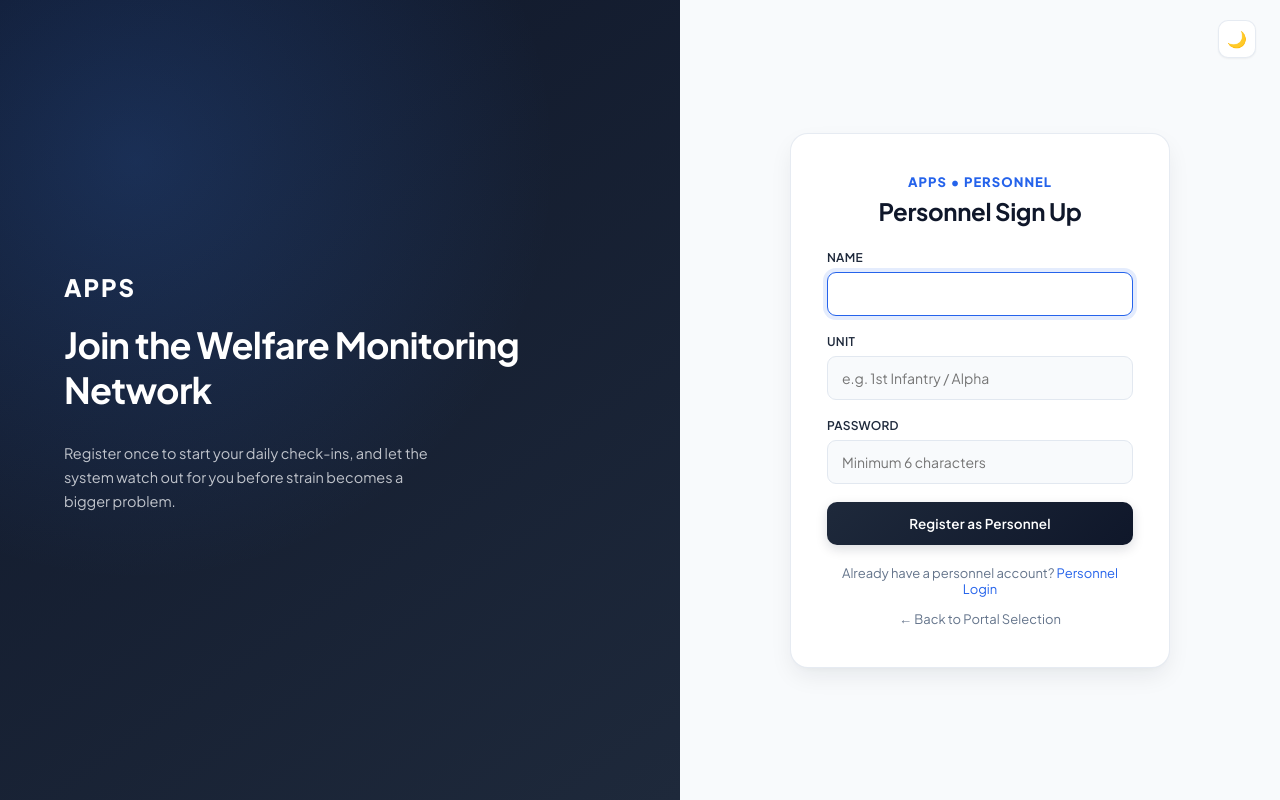
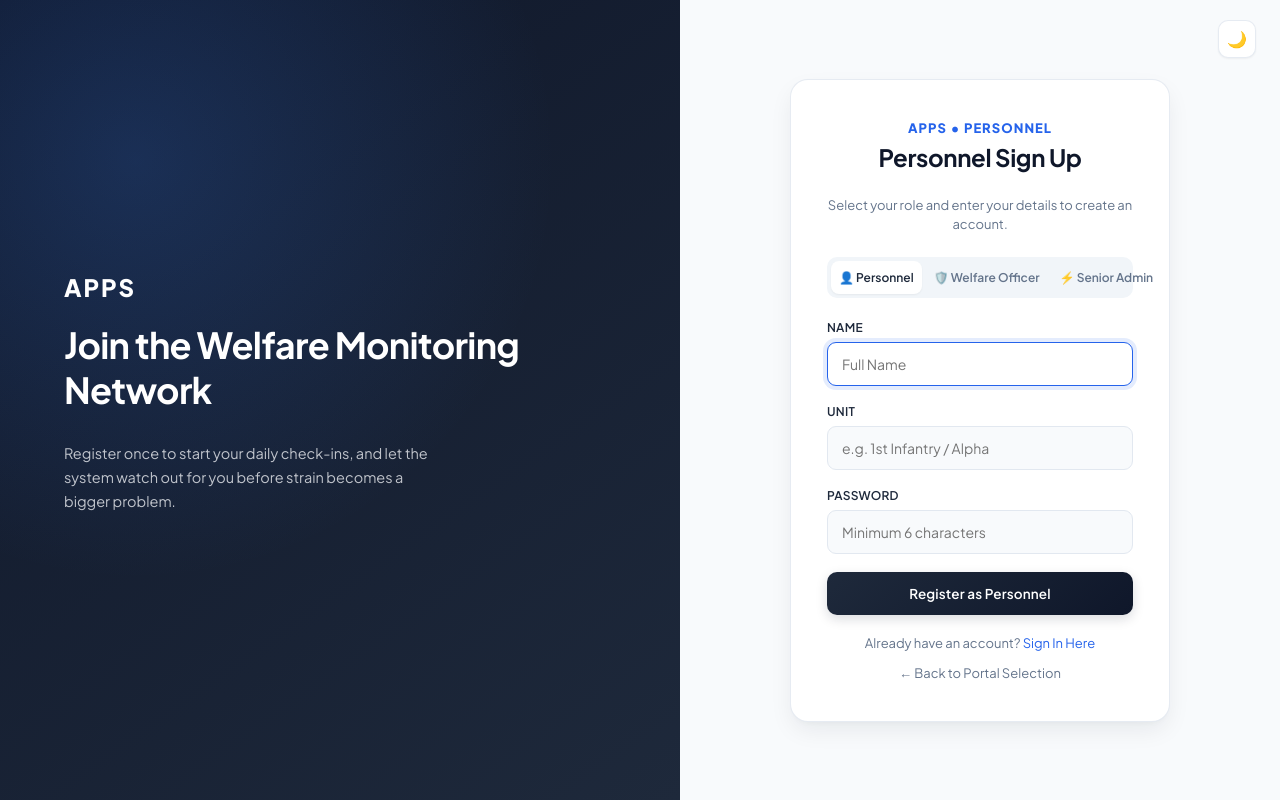
Before and after one commit to Poetrixx123-D/APPS, a Flask app: page /signup?role=personnel in a window 1280 px wide. Run offline with Flask 3, Linux system fonts and the light colour scheme; parts of the project's set-up code (start-up, migrations or seed data) failed here and were passed over.

Commit message:
Implement Single Unified Login and Smart Role Sign Up

```diff
--- a/backend/app.py
+++ b/backend/app.py
@@ -478,56 +478,63 @@ def signup():
     if "user_id" in session:
         return redirect(home_for_role(session.get("role")))
     error = None
+    role = request.args.get("role", "personnel").lower()
+    if role not in ("personnel", "officer", "admin"):
+        role = "personnel"
+
     if request.method == "POST":
-        name, unit, password, error = _read_signup_form()
-        if not error:
+        name = request.form.get("name", "").strip()
+        unit = request.form.get("unit", "").strip()
+        password = request.form.get("password", "")
+        role = request.form.get("role", "personnel").lower()
+        if role not in ("personnel", "officer", "admin"):
+            role = "personnel"
+
+        if not name or len(name) > 50:
+            error = "Please enter a name (up to 50 characters)."
+        elif len(unit) > 50:
+            error = "Unit/Department name is too long (max 50 characters)."
+        elif len(password) < 6:
+            error = "Password must be at least 6 characters."
+        else:
             conn = get_db()
             if _name_taken(conn, name):
                 error = "That name is already registered. Please log in or use a different name."
                 conn.close()
             else:
-                officer_id = pick_officer(conn)
-                conn.execute(
+                assigned_officer = pick_officer(conn) if role == "personnel" else None
+                cur = conn.execute(
                     "INSERT INTO Users (name, unit, password, role, assigned_officer_id) "
-                    "VALUES (?, ?, ?, 'personnel', ?)",
-                    (name, unit, generate_password_hash(password), officer_id)
+                    "VALUES (?, ?, ?, ?, ?)",
+                    (name, unit, generate_password_hash(password), role, assigned_officer)
                 )
                 conn.commit()
+                new_id = cur.lastrowid
                 conn.close()
-                return redirect(url_for("login"))
-    return render_template("signup.html", error=error)
-
-
-def _staff_signup(template, role, redirect_target):
-    if "user_id" in session:
-        return redirect(home_for_role(session.get("role")))
-    error = None
-    if request.method == "POST":
-        name, unit, password, error = _read_signup_form()
-        if not error:
-            conn = get_db()
-            if _name_taken(conn, name):
-                error = "That name is already registered. Please use a different name."
-            else:
-                conn.execute(
-                    "INSERT INTO Users (name, unit, password, role) VALUES (?, ?, ?, ?)",
-                    (name, unit, generate_password_hash(password), role)
-                )
-                conn.commit()
-                conn.close()
-                return redirect(url_for(redirect_target))
-            conn.close()
-    return render_template(template, error=error)
+
+                # Automatically log in the user upon registration
+                session.clear()
+                session.permanent = True
+                session["user_id"] = new_id
+                session["user_name"] = name
+                session["role"] = role
+                return redirect(home_for_role(role))
+
+    return render_template("signup.html", error=error, active_role=role)
 
 
 @app.route("/officer_signup", methods=["GET", "POST"])
 def officer_signup():
-    return _staff_signup("officer_signup.html", "officer", "officer_login")
+    if request.method == "POST":
+        return signup()
+    return redirect(url_for("signup", role="officer"))
 
 
 @app.route("/admin_signup", methods=["GET", "POST"])
 def admin_signup():
-    return _staff_signup("admin_signup.html", "admin", "admin_login")
+    if request.method == "POST":
+        return signup()
+    return redirect(url_for("signup", role="admin"))
 
 
 def _password_ok(conn, user, entered):
@@ -543,9 +550,14 @@ def _password_ok(conn, user, entered):
     return False
 
 
-def _handle_login(expected_role, template_args):
+@app.route("/login", methods=["GET", "POST"])
+@app.route("/personnel_login", methods=["GET", "POST"])
+@app.route("/officer_login", methods=["GET", "POST"])
+@app.route("/admin_login", methods=["GET", "POST"])
+def login():
     if "user_id" in session:
         return redirect(home_for_role(session.get("role")))
+
     error = None
     if request.method == "POST":
         name = request.form.get("name", "").strip()
@@ -554,99 +566,35 @@ def _handle_login(expected_role, template_args):
 
         if login_locked(key):
             error = "Too many failed attempts. Please wait a few minutes and try again."
+        elif not name or not password:
+            error = "Please enter both your name and password."
         else:
             conn = get_db()
             candidates = conn.execute(
                 "SELECT * FROM Users WHERE LOWER(TRIM(name)) = LOWER(?) ORDER BY id", (name,)
             ).fetchall()
             valid_users = [u for u in candidates if _password_ok(conn, u, password)]
-            user = next((u for u in valid_users if u["role"] == expected_role), None)
             conn.close()
 
-            if user:
+            if valid_users:
                 _LOGIN_FAILS.pop(key, None)
+                user = valid_users[0]
                 session.clear()
                 session.permanent = True
                 session["user_id"] = user["id"]
                 session["user_name"] = user["name"]
                 session["role"] = user["role"]
                 return redirect(home_for_role(user["role"]))
-            elif valid_users:
-                record_login_fail(key)
-                actual_role = valid_users[0]["role"]
-                if expected_role == "personnel":
-                    role_label = "Welfare Officer" if actual_role == "officer" else "Senior Admin"
-                    error = f"This account is registered as a {role_label}. Please use the {role_label} Portal."
-                elif expected_role == "officer":
-                    role_label = "Personnel" if actual_role == "personnel" else "Senior Admin"
-                    error = f"Access denied: This account is registered as {role_label}, not a Welfare Officer."
-                elif expected_role == "admin":
-                    role_label = "Personnel" if actual_role == "personnel" else "Welfare Officer"
-                    error = f"Access denied: This account is registered as {role_label}, not a Senior Admin."
             else:
                 record_login_fail(key)
                 error = "Invalid name or password. Please try again."
 
-    return render_template("login.html", error=error, **template_args)
-
-
-@app.route("/login", methods=["GET", "POST"])
-@app.route("/personnel_login", methods=["GET", "POST"])
-def login():
-    return _handle_login("personnel", {
-        "active_role": "personnel",
-        "role_title": "Personnel Login",
-        "role_badge": "PERSONNEL",
-        "brand_heading": "Personnel Stress & Welfare Monitoring",
-        "brand_sub": "Daily check-ins, personal wellness trends, and confidential communication with your unit welfare officer.",
-        "action_url": url_for("login"),
-        "submit_label": "Login as Personnel",
-        "signup_url": url_for("signup"),
-        "signup_prompt": "No personnel account yet?",
-        "signup_link_text": "Personnel Sign Up",
-    })
-
-
-@app.route("/officer_login", methods=["GET", "POST"])
-def officer_login():
-    return _handle_login("officer", {
-        "active_role": "officer",
-        "role_title": "Welfare Officer Login",
-        "role_badge": "OFFICER",
-        "brand_heading": "Welfare Officer Command Portal",
-        "brand_sub": "Monitor unit stress levels, respond to counseling requests, and coordinate welfare support.",
-        "action_url": url_for("officer_login"),
-        "submit_label": "Login as Officer",
-        "signup_url": url_for("officer_signup"),
-        "signup_prompt": "New Welfare Officer?",
-        "signup_link_text": "Officer Sign Up",
-    })
-
-
-@app.route("/admin_login", methods=["GET", "POST"])
-def admin_login():
-    return _handle_login("admin", {
-        "active_role": "admin",
-        "role_title": "Senior Admin Login",
-        "role_badge": "ADMIN",
-        "brand_heading": "Senior Administration Console",
-        "brand_sub": "High-level department analytics, unit breakdown reports, and system access provisioning.",
-        "action_url": url_for("admin_login"),
-        "submit_label": "Login as Admin",
-        "signup_url": url_for("admin_signup"),
-        "signup_prompt": "New Administrator?",
-        "signup_link_text": "Admin Sign Up",
-    })
+    return render_template("login.html", error=error)
 
 
 @app.route("/logout")
 def logout():
-    role = session.get("role")
     session.clear()
-    if role == "officer":
-        return redirect(url_for("officer_login"))
-    elif role == "admin":
-        return redirect(url_for("admin_login"))
     return redirect(url_for("login"))
 
 
--- a/backend/static/style.css
+++ b/backend/static/style.css
@@ -2242,3 +2242,53 @@ html.dark .response-box {
   background: rgba(16, 185, 129, 0.12) !important;
   border-left-color: var(--signal-low) !important;
 }
+
+/* ---------- Role Tabs Button Reset ---------- */
+button.role-tab {
+  border: none;
+  background: transparent;
+  cursor: pointer;
+  outline: none;
+}
+button.role-tab.active {
+  background: #ffffff;
+  color: var(--steel-deep);
+  box-shadow: var(--shadow-sm);
+}
+html.dark button.role-tab.active {
+  background: #1e293b !important;
+  color: #ffffff !important;
+}
+
+/* ---------- Role Chip Links ---------- */
+.role-chip-link {
+  display: inline-flex;
+  align-items: center;
+  gap: 4px;
+  font-family: 'Plus Jakarta Sans', -apple-system, sans-serif;
+  font-size: 11.5px;
+  font-weight: 600;
+  padding: 5px 12px;
+  border-radius: 20px;
+  background: #f1f5f9;
+  color: var(--steel-deep);
+  border: 1px solid var(--line);
+  text-decoration: none;
+  transition: all 0.15s ease;
+}
+.role-chip-link:hover {
+  background: #e2e8f0;
+  border-color: #cbd5e1;
+  color: var(--primary);
+  transform: translateY(-1px);
+}
+html.dark .role-chip-link {
+  background: #0c1527;
+  color: #cbd5e1;
+  border-color: rgba(255, 255, 255, 0.12);
+}
+html.dark .role-chip-link:hover {
+  background: #1e293b;
+  border-color: #3b82f6;
+  color: #60a5fa;
+}
--- a/backend/templates/signup.html
+++ b/backend/templates/signup.html
@@ -3,7 +3,7 @@
 <head>
 <meta charset="UTF-8">
 <meta name="viewport" content="width=device-width, initial-scale=1.0">
-<title>APPS - Personnel Registration</title>
+<title>APPS - Account Registration</title>
 <link rel="stylesheet" href="{{ url_for('static', filename='style.css') }}">
 <script>
   (function(){
@@ -26,33 +26,43 @@
 
   <div class="auth-brand-panel">
     <div class="brand-mark">APPS</div>
-    <h1>Join the Welfare Monitoring Network</h1>
-    <p>Register once to start your daily check-ins, and let the system watch out for you before strain becomes a bigger problem.</p>
+    <h1 id="brandTitle">Join the Welfare Monitoring Network</h1>
+    <p id="brandSub">Register once to start your daily check-ins, and let the system watch out for you before strain becomes a bigger problem.</p>
   </div>
 
   <div class="auth-form-panel">
     <div class="auth-card">
-      <div class="brand">APPS <span>•</span> PERSONNEL</div>
-      <h1>Personnel Sign Up</h1>
+      <div class="brand" id="brandPill">APPS <span>•</span> PERSONNEL</div>
+      <h1 id="formTitle">Personnel Sign Up</h1>
+      <p class="sub">Select your role and enter your details to create an account.</p>
+
+      <!-- Role Selector Tabs -->
+      <div class="role-tabs" id="roleTabs">
+        <button type="button" class="role-tab active" data-role="personnel" onclick="switchRole('personnel')">👤 Personnel</button>
+        <button type="button" class="role-tab" data-role="officer" onclick="switchRole('officer')">🛡️ Welfare Officer</button>
+        <button type="button" class="role-tab" data-role="admin" onclick="switchRole('admin')">⚡ Senior Admin</button>
+      </div>
 
       {% if error %}
         <div class="error-box">{{ error }}</div>
       {% endif %}
 
       <form method="POST" action="/signup">
+        <input type="hidden" name="role" id="roleInput" value="{{ active_role or 'personnel' }}">
+
         <label>Name</label>
-        <input type="text" name="name" required autofocus>
+        <input type="text" name="name" placeholder="Full Name" required autofocus>
 
-        <label>Unit</label>
-        <input type="text" name="unit" placeholder="e.g. 1st Infantry / Alpha" required>
+        <label id="unitLabel">Unit</label>
+        <input type="text" name="unit" id="unitInput" placeholder="e.g. 1st Infantry / Alpha" required>
 
         <label>Password</label>
         <input type="password" name="password" minlength="6" placeholder="Minimum 6 characters" required>
 
-        <button type="submit" class="btn">Register as Personnel</button>
+        <button type="submit" class="btn" id="submitBtn">Register as Personnel</button>
       </form>
 
-      <p class="foot-link">Already have a personnel account? <a href="/login">Personnel Login</a></p>
+      <p class="foot-link">Already have an account? <a href="/login">Sign In Here</a></p>
       <p class="foot-link" style="margin-top:14px;"><a href="/portal" style="color:var(--steel); text-decoration:none;">← Back to Portal Selection</a></p>
     </div>
   </div>
@@ -60,6 +70,77 @@
 </div>
 
 <script>
+  var roleData = {
+    personnel: {
+      pill: 'APPS • PERSONNEL',
+      title: 'Personnel Sign Up',
+      brandTitle: 'Join the Welfare Monitoring Network',
+      brandSub: 'Register once to start your daily check-ins, and let the system watch out for you before strain becomes a bigger problem.',
+      unitLabel: 'Unit',
+      unitPlaceholder: 'e.g. 1st Infantry / Alpha',
+      btnText: 'Register as Personnel'
+    },
+    officer: {
+      pill: 'APPS • WELFARE OFFICER',
+      title: 'Welfare Officer Sign Up',
+      brandTitle: 'Welfare Officer Command Portal',
+      brandSub: 'Register your Welfare Officer account to coordinate stress monitoring, support requests, and counseling.',
+      unitLabel: 'Unit / Station',
+      unitPlaceholder: 'e.g. 1st Infantry / Alpha',
+      btnText: 'Register as Officer'
+    },
+    admin: {
+      pill: 'APPS • SENIOR ADMIN',
+      title: 'Senior Admin Sign Up',
+      brandTitle: 'Senior Administration Console',
+      brandSub: 'Register your Senior Administrator account to access organization metrics, reports, and unit breakdowns.',
+      unitLabel: 'Unit / Department',
+      unitPlaceholder: 'e.g. HQ Command / Welfare Directorate',
+      btnText: 'Register as Senior Admin'
+    }
+  };
+
+  function switchRole(role) {
+    if (!roleData[role]) role = 'personnel';
+    var d = roleData[role];
+
+    // Update active tab buttons
+    document.querySelectorAll('.role-tab').forEach(function(tab) {
+      if (tab.getAttribute('data-role') === role) {
+        tab.classList.add('active');
+      } else {
+        tab.classList.remove('active');
+      }
+    });
+
+    // Update hidden form input
+    document.getElementById('roleInput').value = role;
+
+    // Update UI text and placeholders
+    document.getElementById('brandPill').innerHTML = d.pill.replace('•', '<span>•</span>');
+    document.getElementById('formTitle').textContent = d.title;
+    document.getElementById('brandTitle').textContent = d.brandTitle;
+    document.getElementById('brandSub').textContent = d.brandSub;
+    document.getElementById('unitLabel').textContent = d.unitLabel;
+    document.getElementById('unitInput').placeholder = d.unitPlaceholder;
+    document.getElementById('submitBtn').textContent = d.btnText;
+
+    // Update URL query string smoothly
+    try {
+      var url = new URL(window.location);
+      url.searchParams.set('role', role);
+      window.history.replaceState({}, '', url);
+    } catch(e) {}
+  }
+
+  // Initialize on page load
+  (function initRole() {
+    var params = new URLSearchParams(window.location.search);
+    var initial = params.get('role') || '{{ active_role or "personnel" }}';
+    switchRole(initial);
+  })();
+
+  // Theme Toggle Handler
   (function(){
     function updateIcons(dark) {
       document.querySelectorAll('.theme-toggle-icon').forEach(function(i){ i.textContent = dark ? '☀️' : '🌙'; });
```
Also changed, not shown: backend/templates/login.html (+21 -19 lines), backend/templates/portal.html (+9 -5 lines).
